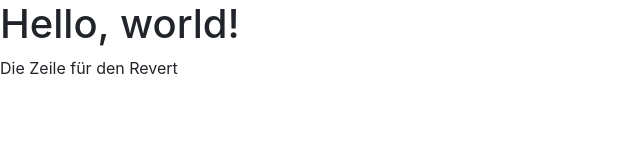
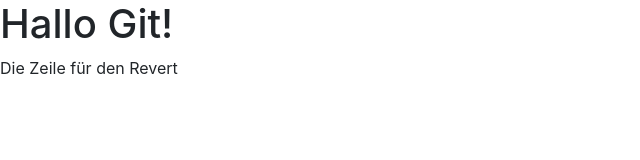
Before and after one commit to ArtemSkrypniak/git--buch-website, a plain HTML site: page index.html in a window 1280 px wide. Shown: the whole page, without its empty margins (0-640 px from the left). Drawn offline with nearby package versions, Linux system fonts and the light colour scheme.

Commit message:
Reapply "Ändere Überschrift und Titel"
This reverts commit ce9911eb5a83e7651cc8db611ff262df265eefe1.

```diff
--- a/index.html
+++ b/index.html
@@ -8,10 +8,10 @@
     <!-- Bootstrap CSS -->
     <link rel="stylesheet" href="css/bootstrap.min.css">
 
-    <title>Hello, world!</title>
+    <title>Meine Website mit Git!</title>
   </head>
   <body>
-    <h1>Hello, world!</h1>
+    <h1>Hallo Git!</h1>
 
     <!-- Optional JavaScript -->
     <!-- jQuery first, then Popper.js, then Bootstrap JS -->
```
